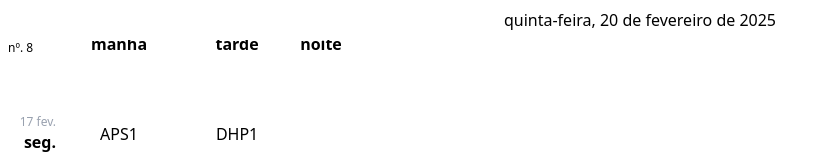
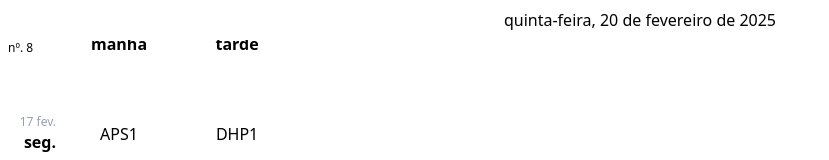
Before and after one commit to almino/horario-aulas, a Vue app: page / in a window 1280 px wide. Shown: the top 160 px of the page, without its empty margins (0-829 px from the left). Built offline with nearby package versions, Linux system fonts and the light colour scheme.

Commit message:
Quantidade de linhas e colunas agora é dinâmico

```diff
--- a/src/App.vue
+++ b/src/App.vue
@@ -8,6 +8,14 @@ const wSettings = {
   minimalDays: 1,
   weekend: [6, 7],
 };
+
+const jsTurnos = [
+  "manhã",
+  "tarde",
+  // "noite",
+];
+const lenTurnos = ref(jsTurnos.length);
+const turnos = ref(jsTurnos);
 
 Settings.defaultWeekSettings = wSettings;
 
@@ -60,24 +68,23 @@ const weekNumber = reactive(today.weekNumber);
     <div
       class="turnos gap-2 grid items-center place-items-stretch overflow-x-auto text-center"
     >
-      <div>manhã</div>
-      <div>tarde</div>
-      <div>noite</div>
+      <div
+        v-for="t in turnos"
+        class="turno font-bold"
+        :style="{ alignSelf: 'end' }"
+      >
+        {{ t }}
+      </div>
       <div>APS1</div>
       <div>DHP1</div>
-      <div></div>
       <div>Genitourinário</div>
       <div>Genitourinário</div>
-      <div></div>
       <div>Genitourinário</div>
       <div>Genitourinário</div>
-      <div></div>
       <div>Genitourinário</div>
       <div>Genitourinário</div>
-      <div></div>
       <div>Genitourinário</div>
       <div>Genitourinário</div>
-      <div></div>
     </div>
   </main>
 </template>
@@ -89,7 +96,10 @@ main.grid {
 
   & > .dias,
   & > .turnos {
-    grid-template-rows: 1em repeat(v-bind('lenDays'), 1fr);
+    grid-template-rows: 1em repeat(
+        v-bind("lenDays"),
+        1fr
+      );
   }
 }
 
@@ -100,11 +110,9 @@ main.grid {
 }
 
 .turnos {
-  grid-template-columns: repeat(3, min-content);
-
-  & > :nth-child(-n + 3) {
-    align-self: end;
-    font-weight: bold;
-  }
+  grid-template-columns: repeat(
+    v-bind("lenTurnos"),
+    min-content
+  );
 }
 </style>
```
